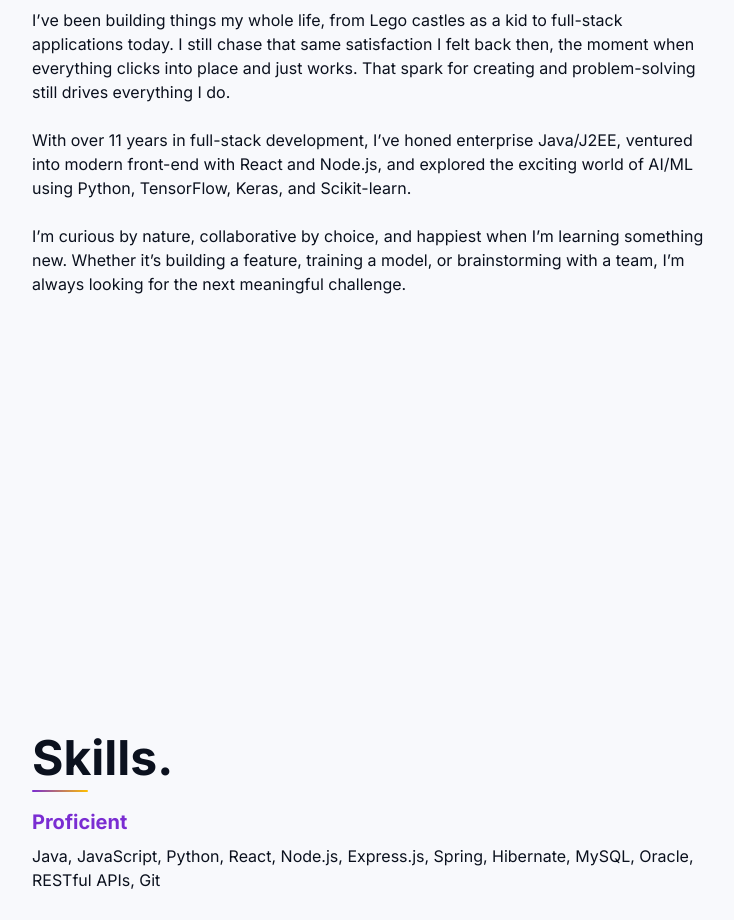
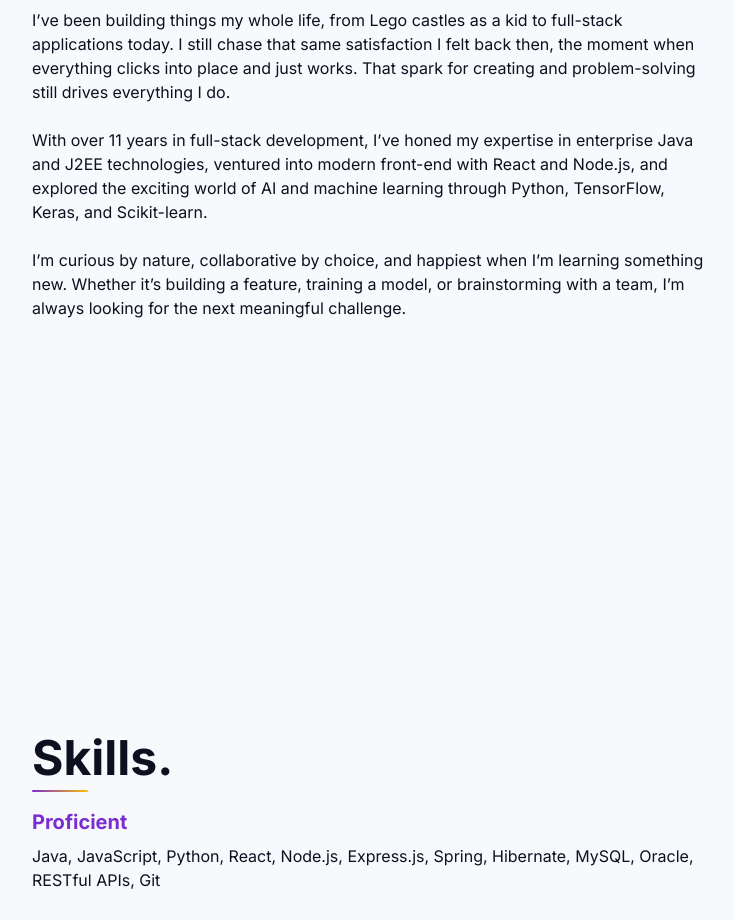
Before and after one commit to angelatyk/angelatyk.github.io, a React (Vite) app: page / in a window 1280 px wide. Shown: the part 1100-2020 px from the top of the page, without its empty margins (64-798 px from the left). Built offline with nearby package versions, Linux system fonts and the light colour scheme.

Commit message:
Fixed wording.

```diff
--- a/src/pages/About.jsx
+++ b/src/pages/About.jsx
@@ -8,8 +8,8 @@
 					into place and just works. That spark for creating and problem-solving still drives everything I do.
 				</p>
 				<p>
-					With over 11 years in full-stack development, I’ve honed enterprise Java/J2EE, ventured into modern front-end with React and Node.js, and explored the exciting world of AI/ML using Python,
-					TensorFlow, Keras, and Scikit-learn.
+					With over 11 years in full-stack development, I’ve honed my expertise in enterprise Java and J2EE technologies, ventured into modern front-end with React and Node.js, and explored the
+					exciting world of AI and machine learning through Python, TensorFlow, Keras, and Scikit-learn.
 				</p>
 				<p>
 					I’m curious by nature, collaborative by choice, and happiest when I’m learning something new. Whether it’s building a feature, training a model, or brainstorming with a team, I’m always
```
